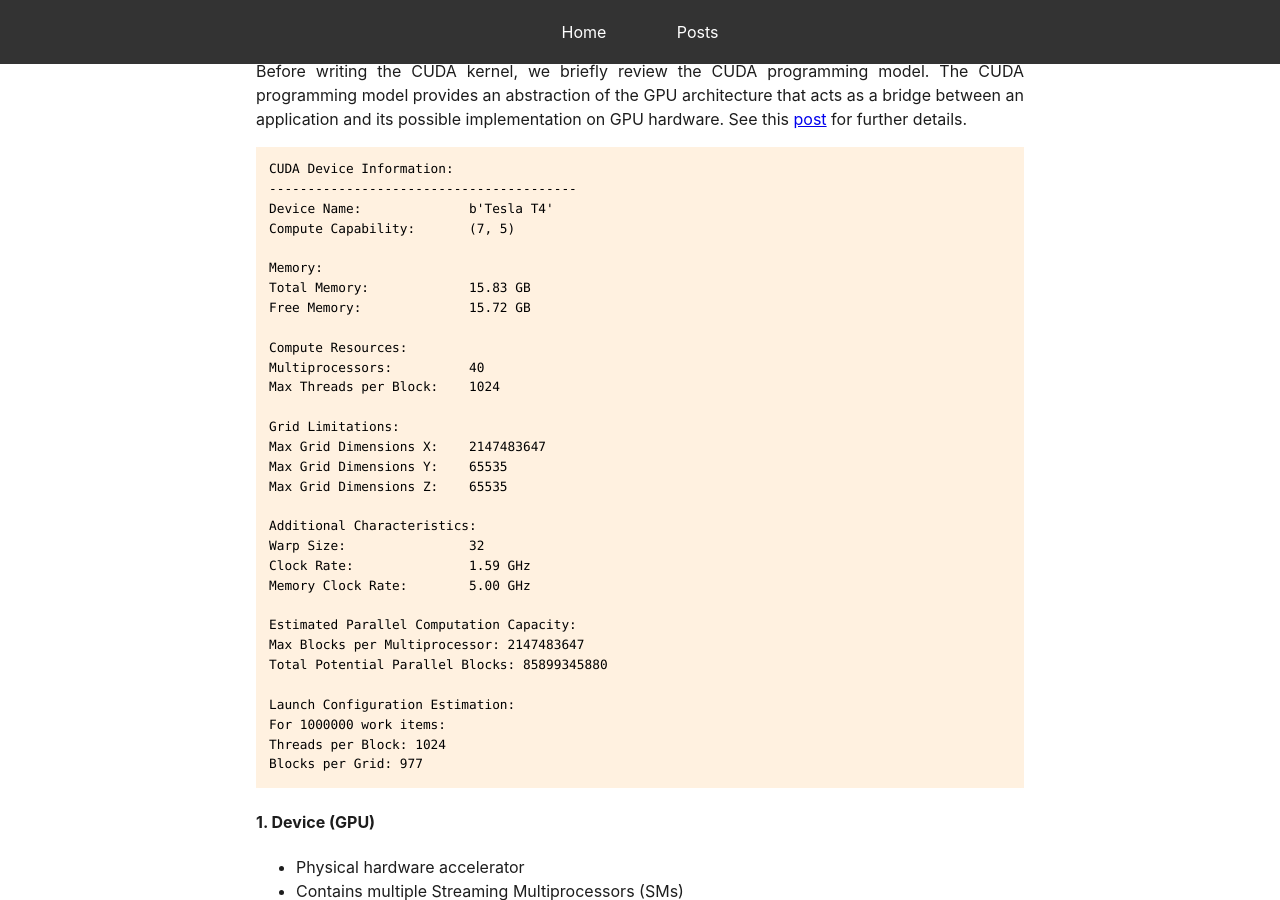
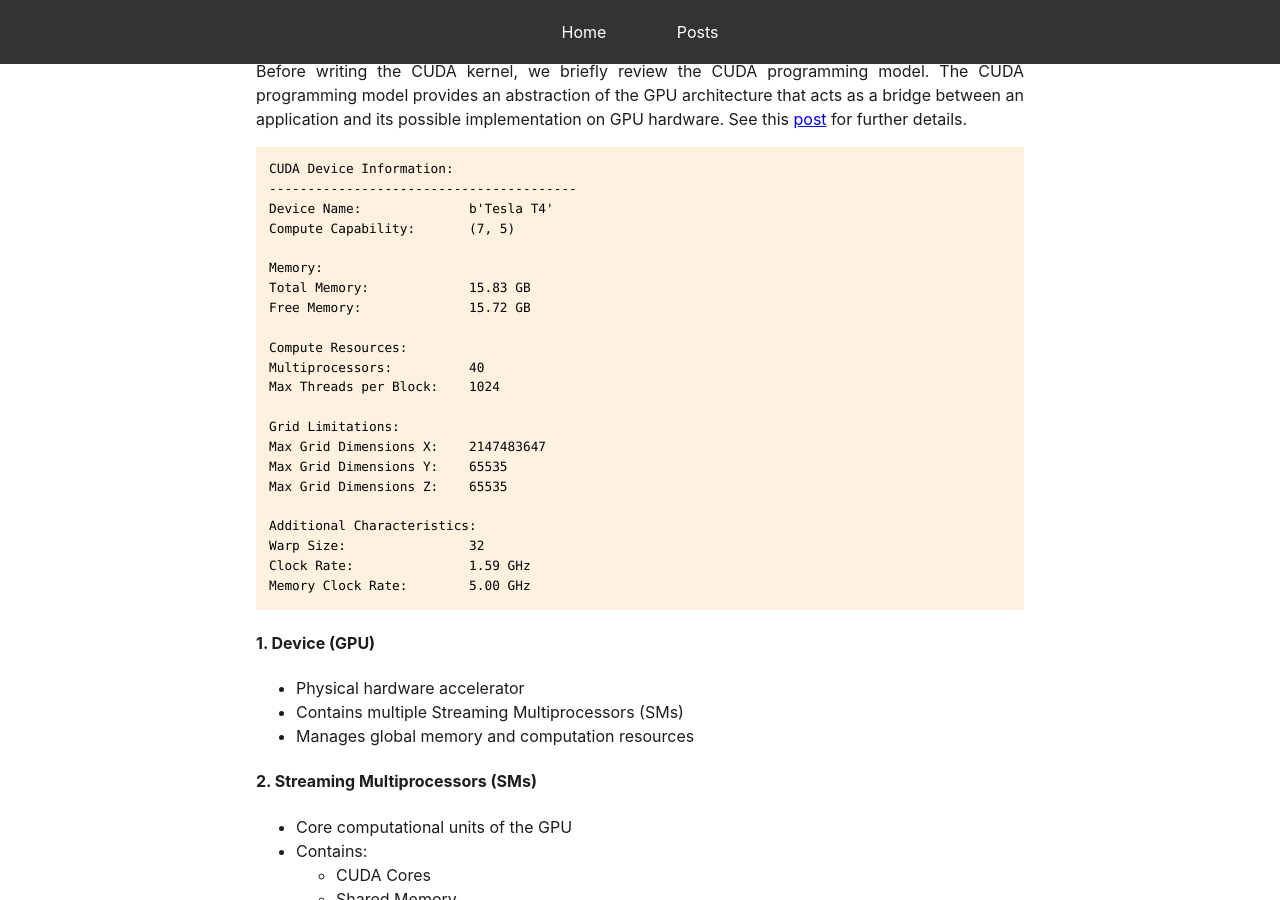
Before and after one commit to mark-hobbs/mark-hobbs.github.io, a Jekyll site: the page built from _posts/2025-02-03-cuda.md, in a window 1280 px wide and 900 px high, scrolled down 486 px. Built offline with Jekyll 4.4.1, drawn with Linux system fonts in a browser that asks for light colours; some of the changed lines change nothing that is shown; some of the changed text lies outside the part shown.

Commit message:
General updates

````diff
--- a/_posts/2025-02-03-cuda.md
+++ b/_posts/2025-02-03-cuda.md
@@ -36,15 +36,6 @@
 Warp Size:                32
 Clock Rate:               1.59 GHz
 Memory Clock Rate:        5.00 GHz
-
-Estimated Parallel Computation Capacity:
-Max Blocks per Multiprocessor: 2147483647
-Total Potential Parallel Blocks: 85899345880
-
-Launch Configuration Estimation:
-For 1000000 work items:
-Threads per Block: 1024
-Blocks per Grid: 977
 ```
 
 #### 1. Device (GPU)
@@ -178,17 +169,24 @@
 
 class Simulation:
 
-    def __init__(self, model):
-        self.model = model
+    def __init__(self):
         self.cuda_available = self._is_cuda_available()
+        print(f"Is CUDA available: {self.cuda_available}")
         if self.cuda_available:
-            self.model._allocate_gpu_arrays()
+            get_cuda_device_info(
 
     def _is_cuda_available(self):
         """
         Check if CUDA is available
         """
         return cuda.is_available()
+
+    def run(self, model):
+        """
+        Run the simulation
+        """
+        if self.cuda_available:
+            model._allocate_gpu_arrays()
 ```
 
 Device memory allocations and data transfers should typically be done outside the CUDA kernel to:
@@ -205,9 +203,11 @@
 
     def _allocate_gpu_arrays(self):
         from numba import cuda
-
-        self.particles.x = cuda.to_device(self.particles.x)
-        self.particles.x = cuda.to_device(self.particles.u)
+        cuda.to_device(self.particles.x)
+        cuda.to_device(self.particles.u)
+        cuda.to_device(self.particles.v)
+        cuda.to_device(self.particles.a)
+        cuda.to_device(self.particles.f)
 ```
 
 ### CUDA Kernel
````
